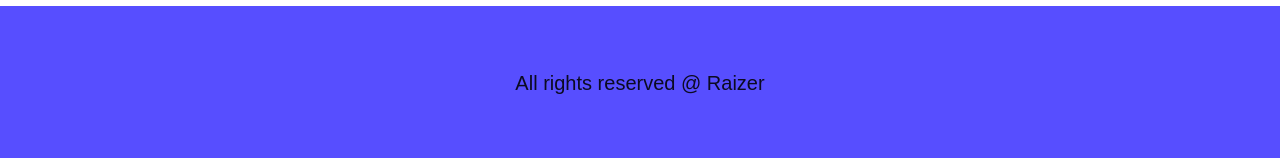
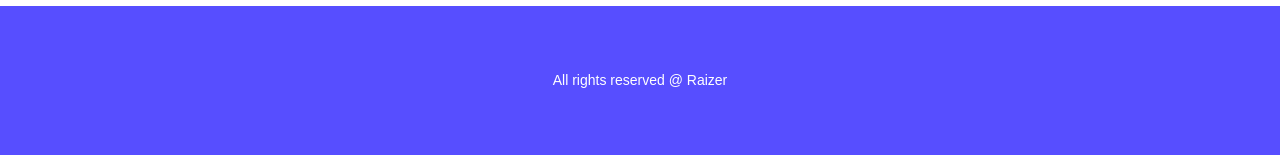
Before and after one commit to MOcieczek/raizer, a React (Create React App) app: page / in a window 1280 px wide. Shown: the part 1490-1648 px from the top of the page. Built offline with nearby package versions, Linux system fonts and the light colour scheme.

Commit message:
change footer text color

```diff
--- a/src/modules/views/AppFooter.js
+++ b/src/modules/views/AppFooter.js
@@ -8,6 +8,11 @@
   root: {
     display: 'flex',
     backgroundColor: "#574EFF",
+
+  },
+  more : {
+        color: theme.palette.common.white,
+
 
   },
   container: {
@@ -26,7 +31,8 @@
     <Typography component="footer" className={classes.root}>
       <Container className={classes.container}>
 
-              <Typography variant="h5" align="center">
+
+              <Typography variant="body2" align="center" className={classes.more}>
               All rights reserved @ Raizer
             </Typography>
 
--- a/src/modules/views/ProductHeroLayout.js
+++ b/src/modules/views/ProductHeroLayout.js
@@ -11,7 +11,7 @@
 const styles = theme => ({
   root: {
     color: theme.palette.common.white,
-    textShadow: '-1px 1px 10px rgba(0, 0, 0, 0.2)',
+    textShadow: '-1px 1px 20px rgba(0, 0, 0, 0.3)',
     position: 'relaive',
     display: 'flex',
     [theme.breakpoints.up('sm')]: {
```
